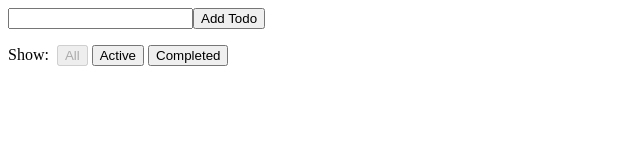
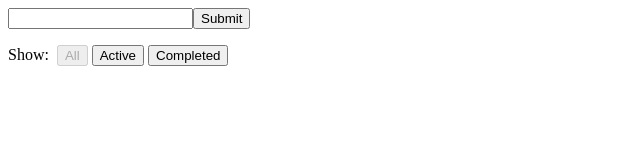
Before and after one commit to kobe1314/vistor-management-system, a React app: page / in a window 1280 px wide. Shown: the top 160 px of the page, without its empty margins (0-640 px from the left). Built offline with nearby package versions, Linux system fonts and the light colour scheme.

Commit message:
refact AddTodo Container

```diff
--- /dev/null
+++ b/src/components/AddToDo.js
@@ -0,0 +1,27 @@
+import React, { PureComponent } from 'react';
+
+class AddToDo extends PureComponent {
+    constructor(props) {
+        super(props);
+        this.state = {};
+        this.submitTextVal = this.submitTextVal.bind(this);
+    }
+
+    submitTextVal = () => {
+        console.log(this.inputRef);
+        this.props.onChangeVal(this.inputRef.value);
+        this.inputRef.value = '';
+    }
+    render() {
+        // const { inputRef } = this.state;
+        return (
+            <div>
+                <input ref={ (input) => (this.inputRef = input)}></input>
+                <button onClick={this.submitTextVal}>Submit </button>
+            </div>
+
+        );
+    }
+}
+
+export default AddToDo;
--- a/src/components/App.js
+++ b/src/components/App.js
@@ -1,6 +1,6 @@
 import React from 'react'
 import Footer from './Footer'
-import AddTodo from '../containers/AddTodo'
+import AddTodo from '../containers/AddTodoContainer'
 import VisibleTodoList from '../containers/VisibleTodoList'
 
 const App = () => (
--- a/src/components/Todo.js
+++ b/src/components/Todo.js
@@ -4,9 +4,8 @@ import PropTypes from 'prop-types';
 
 const Todo = ({onClick, completed, text}) => {
     // eslint-disable-next-line no-unused-expressions
-    return (<li onClick={onClick} style={{
-        textDecoration: completed ? 'line-through' : 'none'
-      }}>
+    return (
+      <li onClick={onClick} style={{textDecoration: completed ? 'line-through' : 'none'}}>
         {text}
       </li>)
 }
--- /dev/null
+++ b/src/containers/AddTodoContainer.js
@@ -0,0 +1,12 @@
+import {
+    connect
+} from 'react-redux';
+import AddToDo from '../components/AddToDo';
+import { addTodo } from '../actions/index';
+
+
+const mapDispatchToProps = (dispatch, ownProps) => ({
+    onChangeVal: (inputValue) => dispatch(addTodo(inputValue))
+})
+
+export default connect(null, mapDispatchToProps)(AddToDo);
```
